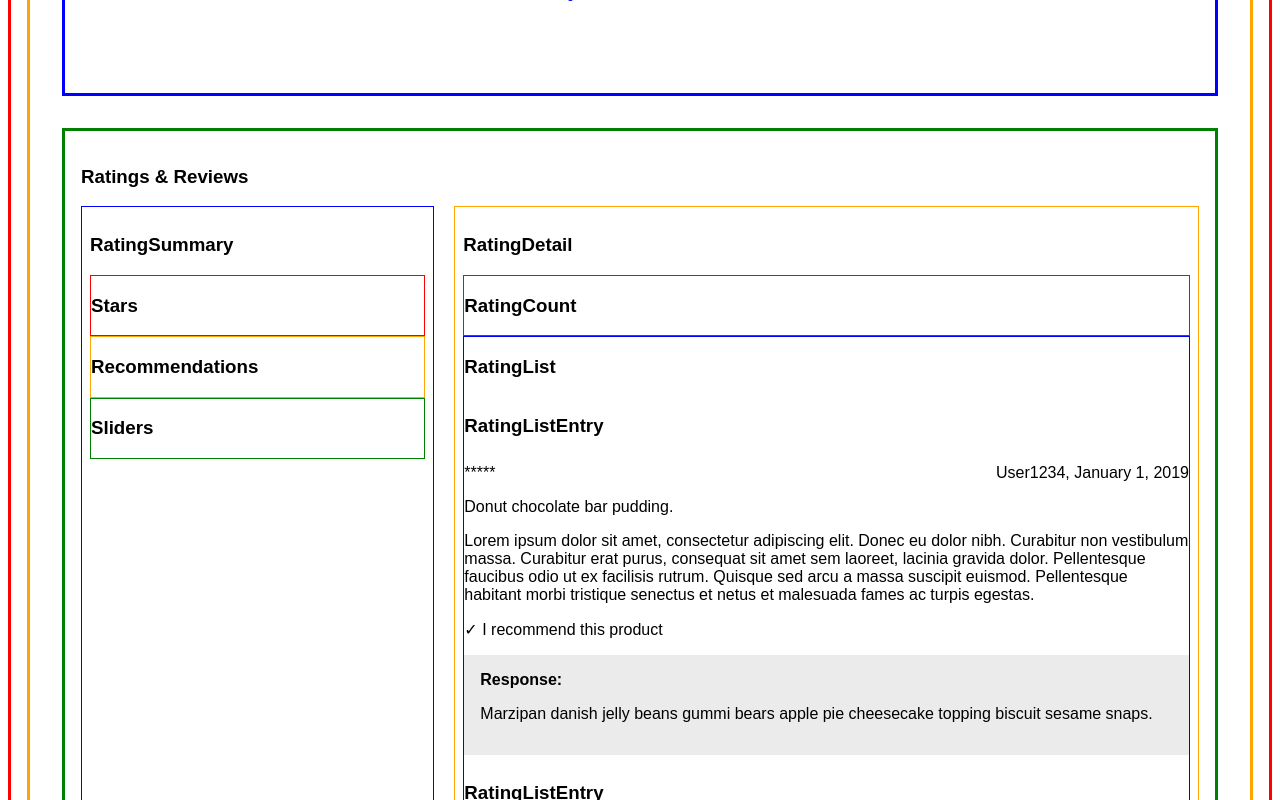
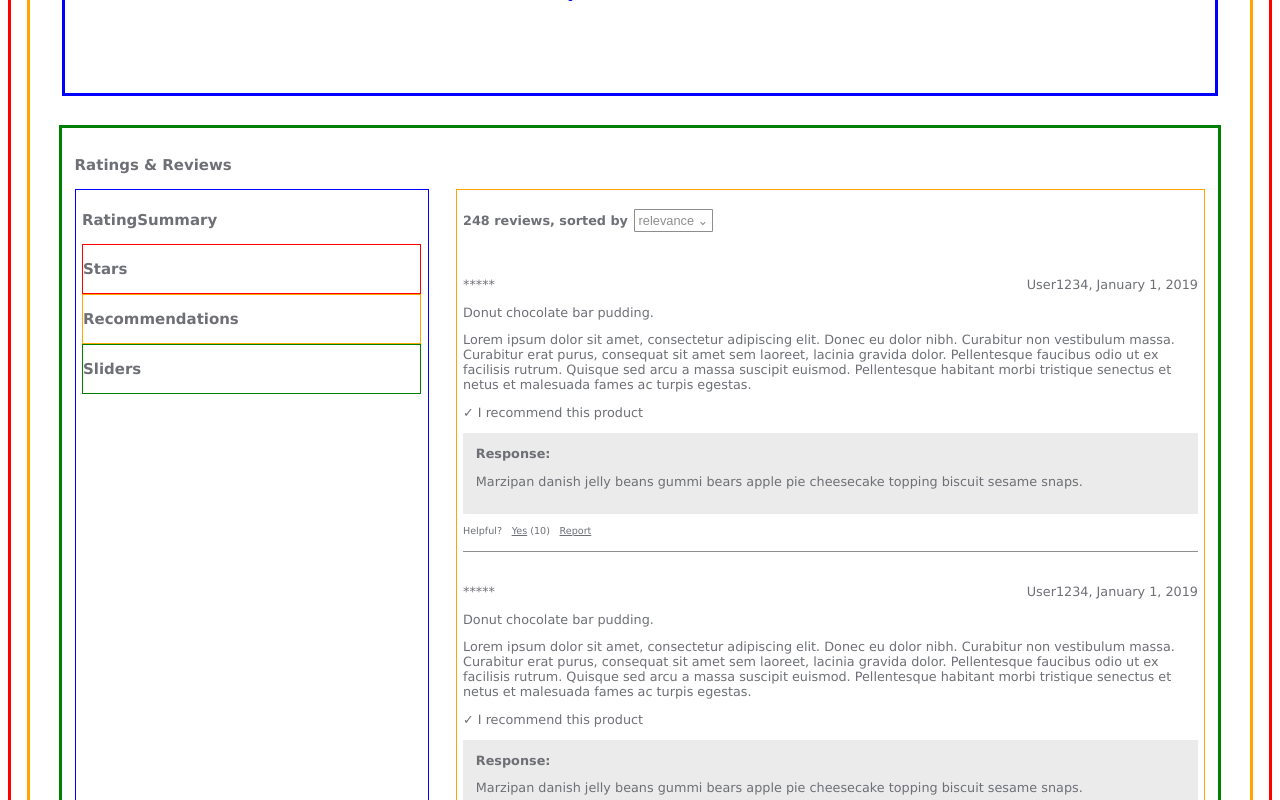
Before and after one commit to labbit-fec/catwalk, a React app: page / in a window 1280 px wide. Shown: the part 700-1500 px from the top of the page. Built offline with nearby package versions, Linux system fonts and the light colour scheme.

Commit message:
update styles for rating list entry

```diff
--- a/src/components/ratings/RatingDetail/RatingCount/RatingCount.css
+++ b/src/components/ratings/RatingDetail/RatingCount/RatingCount.css
@@ -1,3 +1,12 @@
-.container {
-  border: 1px solid green;
+.btnSortBy {
+  border: 1px solid rgba(30, 30, 30, 0.5);
+  background: none;
+  background-color: rgba(255, 255, 255, 0.5);
+  color: rgba(30, 30, 30, 0.5);
+  border-radius: 0.1em;
+  margin-left: 0.5em;
+  padding: 0.25em;
+  outline: inherit;
+  font-size: 1em;
+  cursor: pointer;
 }
--- a/src/components/ratings/RatingDetail/RatingCount/RatingCount.jsx
+++ b/src/components/ratings/RatingDetail/RatingCount/RatingCount.jsx
@@ -4,7 +4,14 @@ import styles from './RatingCount.css';
 export default function RatingCount() {
   return (
     <div className={styles.container}>
-      <h3>RatingCount</h3>
+      <p>
+        <strong>
+          248 reviews, sorted by
+          <button type="button" className={styles.btnSortBy}>
+            relevance ⌄
+          </button>
+        </strong>
+      </p>
     </div>
   );
 }
--- a/src/components/ratings/RatingDetail/RatingDetail.css
+++ b/src/components/ratings/RatingDetail/RatingDetail.css
@@ -1,12 +1,7 @@
-.container {
+.content {
   width: 65%;
   border: 1px solid orange;
   padding: 0.5em;
   display: flex;
   flex-direction: column;
 }
-
-.content {
-  display: flex;
-  flex-direction: column;
-}
--- a/src/components/ratings/RatingDetail/RatingDetail.jsx
+++ b/src/components/ratings/RatingDetail/RatingDetail.jsx
@@ -5,12 +5,9 @@ import RatingList from './RatingList/RatingList';
 
 export default function RatingDetail() {
   return (
-    <div className={styles.container}>
-      <h3>RatingDetail</h3>
-      <div className={styles.content}>
-        <RatingCount />
-        <RatingList />
-      </div>
+    <div className={styles.content}>
+      <RatingCount />
+      <RatingList />
     </div>
   );
 }
--- a/src/components/ratings/RatingDetail/RatingLIst/RatingList.css
+++ b/src/components/ratings/RatingDetail/RatingLIst/RatingList.css
@@ -1,10 +1,8 @@
-.container {
-  border: 1px solid blue;
+.content {
   display: flex;
   flex-direction: column;
 }
 
-.content {
-  display: flex;
-  flex-direction: column;
+.content > div {
+  margin-top: 2em;
 }
--- a/src/components/ratings/RatingDetail/RatingLIst/RatingList.jsx
+++ b/src/components/ratings/RatingDetail/RatingLIst/RatingList.jsx
@@ -4,12 +4,9 @@ import RatingListEntry from './RatingListEntry/RatingListEntry';
 
 export default function RatingList() {
   return (
-    <div className={styles.container}>
-      <h3>RatingList</h3>
-      <div className={styles.content}>
-        <RatingListEntry />
-        <RatingListEntry />
-      </div>
+    <div className={styles.content}>
+      <RatingListEntry />
+      <RatingListEntry />
     </div>
   );
 }
--- a/src/components/ratings/RatingDetail/RatingLIst/RatingListEntry/RatingListEntry.css
+++ b/src/components/ratings/RatingDetail/RatingLIst/RatingListEntry/RatingListEntry.css
@@ -1,9 +1,8 @@
-.container {
-}
-
 .content {
   display: flex;
   flex-direction: column;
+  border-bottom: 1px solid rgba(35, 35, 35, 0.5);
+  padding-bottom: 0.75em;
 }
 
 .ratingHeader {
@@ -19,4 +18,26 @@
 .response {
   background-color: rgba(235, 235, 235, 1);
   padding: 1em;
+  border-radius: 0.1em;
 }
+
+.helpful {
+  font-size: 0.75em;
+  display: flex;
+  flex-direction: row;
+}
+
+.helpful > div {
+  margin-right: 1em;
+}
+
+.btnHelpful {
+  background: none;
+  color: inherit;
+  border: none;
+  padding: 0;
+  font: inherit;
+  cursor: pointer;
+  outline: inherit;
+  text-decoration: underline;
+}
--- a/src/components/ratings/RatingDetail/RatingLIst/RatingListEntry/RatingListEntry.jsx
+++ b/src/components/ratings/RatingDetail/RatingLIst/RatingListEntry/RatingListEntry.jsx
@@ -1,10 +1,8 @@
 import React from 'react';
 import styles from './RatingListEntry.css';
 
-export default function RatingCount() {
+export default function RatingListEntry() {
   return (
-    <div className={styles.container}>
-      <h3>RatingListEntry</h3>
     <div className={styles.content}>
       <div className={styles.ratingHeader}>
         <div>*****</div>
@@ -13,12 +11,12 @@ export default function RatingCount() {
       <div className={styles.ratingTitle}>Donut chocolate bar pudding.</div>
       <div className={styles.ratingBody}>
         {' '}
-          Lorem ipsum dolor sit amet, consectetur adipiscing elit. Donec eu
-          dolor nibh. Curabitur non vestibulum massa. Curabitur erat purus,
-          consequat sit amet sem laoreet, lacinia gravida dolor. Pellentesque
-          faucibus odio ut ex facilisis rutrum. Quisque sed arcu a massa
-          suscipit euismod. Pellentesque habitant morbi tristique senectus et
-          netus et malesuada fames ac turpis egestas.
+        Lorem ipsum dolor sit amet, consectetur adipiscing elit. Donec eu dolor
+        nibh. Curabitur non vestibulum massa. Curabitur erat purus, consequat
+        sit amet sem laoreet, lacinia gravida dolor. Pellentesque faucibus odio
+        ut ex facilisis rutrum. Quisque sed arcu a massa suscipit euismod.
+        Pellentesque habitant morbi tristique senectus et netus et malesuada
+        fames ac turpis egestas.
       </div>
       <div className={styles.recommend}>✓ I recommend this product</div>
       <div className={styles.response}>
@@ -28,6 +26,19 @@ export default function RatingCount() {
           biscuit sesame snaps.
         </p>
       </div>
+      <div className={styles.helpful}>
+        <div>Helpful?</div>
+        <div>
+          <button type="button" className={styles.btnHelpful}>
+            Yes
+          </button>
+          &nbsp;(10)
+        </div>
+        <div>
+          <button type="button" className={styles.btnHelpful}>
+            Report
+          </button>
+        </div>
       </div>
     </div>
   );
--- a/src/components/ratings/Ratings.css
+++ b/src/components/ratings/Ratings.css
@@ -1,11 +1,12 @@
 .container {
-  font-family: sans-serif;
+  font-family: Verdana, Geneva, Tahoma, sans-serif;
+  font-size: 0.8em;
   display: flex;
   flex-direction: column;
 
   /* Placeholder CSS for illustrative layout only */
   border: 3px solid green;
-  color: black;
+  color: #6e7076;
   padding: 1em;
   /* justify-content: center;
   align-items: center; */
```
Lines whose indentation alone changed are shown as unchanged.
